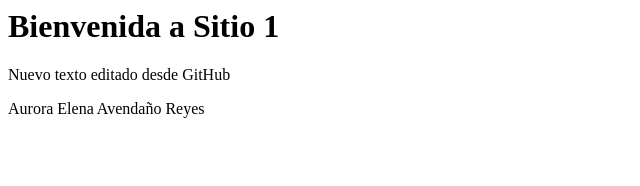
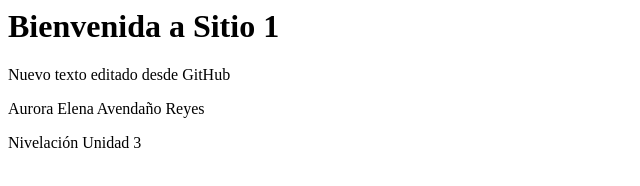
Before and after one commit to elenare6512223/multiweb-docker-elena, a plain HTML site: page site1/index.html in a window 1280 px wide. Shown: the whole page, without its empty margins (0-640 px from the left). Drawn offline with Linux system fonts and the light colour scheme.

Commit message:
Cambio muestra

```diff
--- a/site1/index.html
+++ b/site1/index.html
@@ -6,5 +6,6 @@
     <h1>Bienvenida a Sitio 1</h1>
     <p>Nuevo texto editado desde GitHub</p>
     <p>Aurora Elena Avendaño Reyes</p>
+    <p>Nivelación Unidad 3</p>
   </body>
 </html>
```
